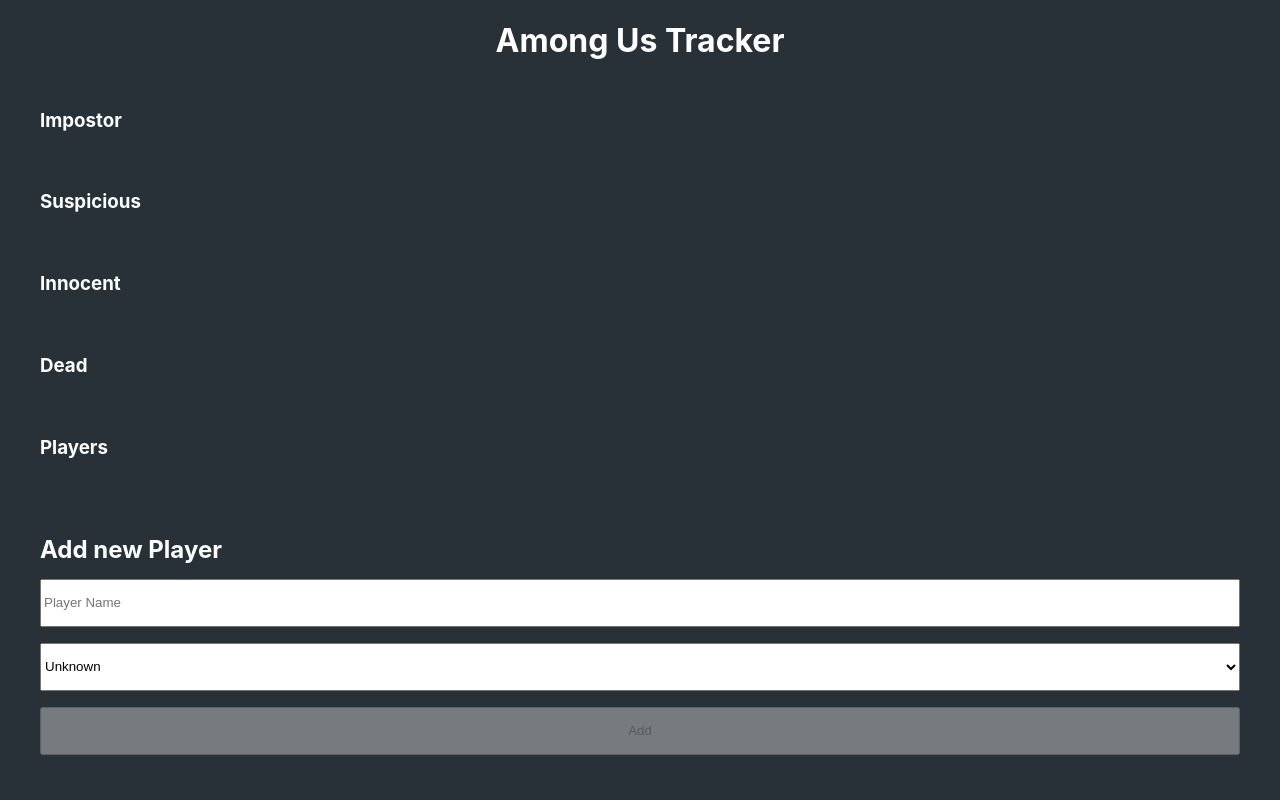
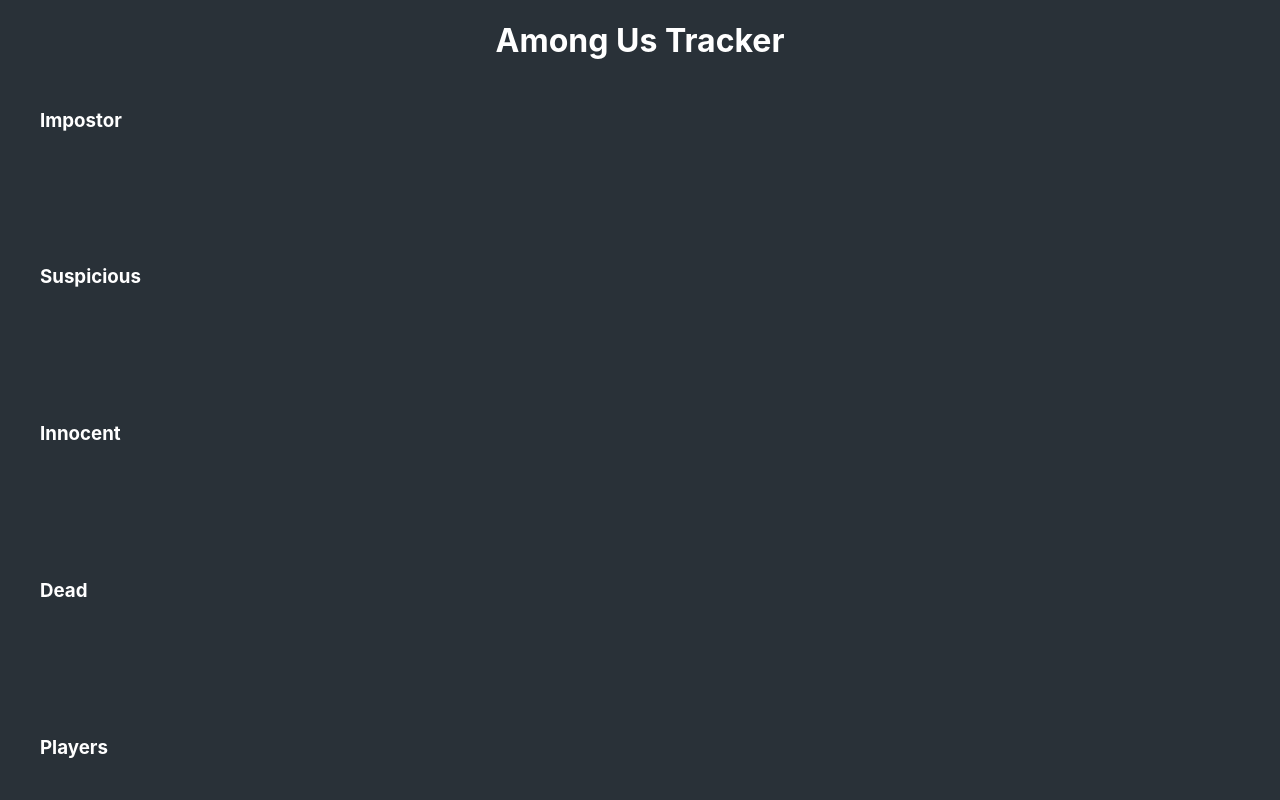
Before and after one commit to Kazumz/Among-Us-Tracker, a React (Create React App) app: page / in a window 1280 px wide. Shown: the top 800 px of the page. Built offline with nearby package versions, Linux system fonts and the light colour scheme.

Commit message:
Flow updates.

```diff
--- a/src/styles/_Section.scss
+++ b/src/styles/_Section.scss
@@ -1,6 +1,7 @@
 .section {
     padding-top: 0.5rem;
     padding-bottom: 0.5rem;
+    min-height: 8.8rem;
 
     & > .section__player-list {
         display: flex;
```
